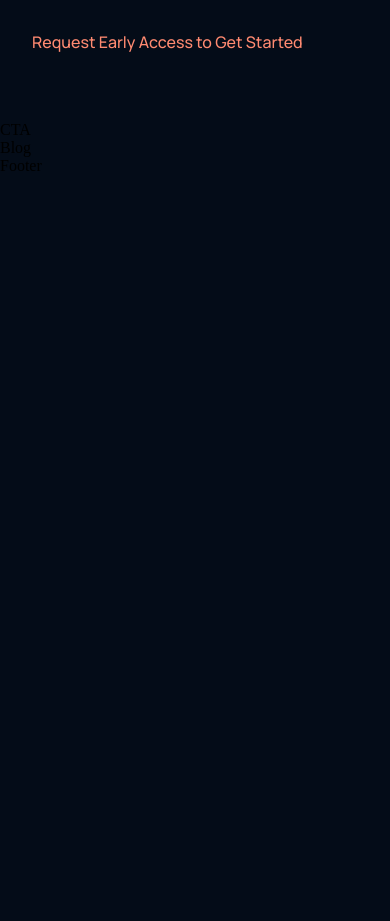
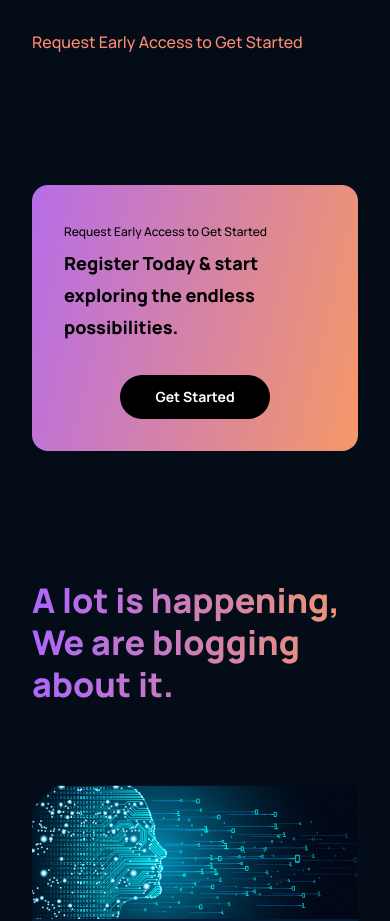
Before and after one commit to ritvitz07/React_App_1, a React (Create React App) app: page / in a window 390 px wide. Shown: the part 4140-5061 px from the top of the page. Before the commit the page ends 4315 px from the top, so only its background shows below. Built offline with nearby package versions, Linux system fonts and the light colour scheme.

Commit message:
commit_9

```diff
--- a/src/components/article/Article.jsx
+++ b/src/components/article/Article.jsx
@@ -1,12 +1,21 @@
 // it is a functional component
 
-import React from 'react'
-import './article.css'
+import React from 'react';
+import './article.css';
 
-const Article = () => {
+const Article = ({ imageUrl, date, title }) => {
   return (
-    <div>
-        Article
+    <div className='gpt3__blog-container_article'>
+      <div className='gpt3__blog-container_article-image'>
+        <img src={imageUrl} alt="blog_image" />
+      </div>
+      <div className='gpt3__blog-container_article-content'>
+        <div>
+          <p>{date}</p>
+          <h3>{title}</h3>
+        </div>
+        <p>Read Full Article</p>
+      </div>
     </div>
   )
 }
--- a/src/components/article/article.css
+++ b/src/components/article/article.css
@@ -0,0 +1,59 @@
+.gpt3__blog-container_article {
+    width: 100%;
+    height: 100%;
+
+    display: flex;
+    flex-direction: column;
+    background: var(--color-footer);
+}
+
+.gpt3__blog-container_article-image {
+    width: 100%;
+    height: 100%;
+    background: var(--color-bg);
+}
+
+.gpt3__blog-container_article-image img {
+    width: 100%;
+    height: 100%;
+}
+
+.gpt3__blog-container_article-content {
+    display: flex;
+    flex-direction: column;
+    justify-content: space-between;
+
+    padding: 1rem 1.5rem;
+    height: 100%;
+}
+
+.gpt3__blog-container_article-content p {
+    font-family: var(--font-family);
+    font-size: 11.65px;
+    font-weight: 700;
+    line-height: 35px;
+
+    color: #fff;
+}
+
+.gpt3__blog-container_article-content h3 {
+    font-family: var(--font-family);
+    font-size: 25.11px;
+    font-weight: 800;
+    line-height: 30.30px;
+
+    color: #fff;
+    margin-bottom: 5rem;
+    cursor: pointer;
+}
+
+.gpt3__blog-container_article-content p:last-child {
+    cursor: pointer;
+}
+
+@media screen and (max-width: 550px) {
+    .gpt3__blog-container_article-content h3 {
+        font-size: 18px;
+        line-height: 25p;
+    }
+}
--- a/src/components/cta/CTA.jsx
+++ b/src/components/cta/CTA.jsx
@@ -5,8 +5,14 @@ import './cta.css'
 
 const CTA = () => {
   return (
-    <div>
-        CTA
+    <div className='gpt3__cta'>
+      <div className='gpt3__cta-content'>
+        <p>Request Early Access to Get Started</p>
+        <h3>Register Today & start exploring the endless possibilities.</h3>
+      </div>
+      <div className='gpt3__cta-btn'>
+        <button type='button'>Get Started</button>
+      </div>
     </div>
   )
 }
--- a/src/components/cta/cta.css
+++ b/src/components/cta/cta.css
@@ -0,0 +1,84 @@
+.gpt3__cta {
+    display: flex;
+    justify-content: space-between;
+    align-items: center;
+    flex-direction: row;
+
+    padding: 2rem;
+    margin: 4rem;
+    border-radius: 1rem;
+    background: var(--gradient-bar);
+}
+
+/* .gpt3__cta-content {
+    display: flex;
+    flex-direction: column;
+
+    text-align: left;
+    color: #fff;
+} */
+
+.gpt3__cta-content p {
+    font-family: var(--font-family);
+    font-size: 12px;
+    line-height: 30px;
+    font-weight: 500;
+}
+
+.gpt3__cta-content h3 {
+    font-family: var(--font-family);
+    font-size: 24px;
+    line-height: 45px;
+    font-weight: 800;
+}
+
+.gpt3__cta-btn {
+    display: flex;
+    justify-content: center;
+    align-items: center;
+
+    margin-left: 2rem;
+}
+
+.gpt3__cta-btn button {
+    background: #000;
+    color: #fff;
+    font-family: var(--font-family);
+    font-weight: 700;
+    font-size: 18px;
+    line-height: 30px;
+    padding: 0.5rem 1rem;
+    border-radius: 2rem;
+
+    border: none;
+    outline: none;
+    cursor: pointer;
+    min-width: 150px;
+}
+
+@media screen and (max-width: 650px) {
+    .gpt3__cta {
+        flex-direction: column;
+    }
+
+    .gpt3__cta-btn {
+        margin: 2rem 0 0;
+    }
+}
+
+@media screen and (max-width: 550px) {
+    .gpt3__cta {
+        flex-direction: column;
+        margin: 4rem 2rem;
+    }
+
+    .gpt3__cta-content h3 {
+        font-size: 18px;
+        line-height: 32px;
+    }
+
+    .gpt3__cta-btn button {
+        font-size: 14px;
+        line-height: 28px;
+    }
+}
--- a/src/containers/blog/Blog.jsx
+++ b/src/containers/blog/Blog.jsx
@@ -1,10 +1,25 @@
 import React from 'react';
 import './blog.css';
+import {blog01, blog02, blog03, blog04, blog05} from './import';
+import { Article } from '../../components';
 
 const Blog = () => {
   return (
-    <div>
-        Blog
+    <div className='gpt3__blog section__padding' id='blog'>
+      <div className='gpt3__blog-heading'>
+        <h1 className='gradient__text'>A lot is happening, <br /> We are blogging about it.</h1>
+      </div>
+      <div className='gpt3__blog-container'>
+        <div className='gpt3__blog-container_groupA'>
+        <Article imageUrl={blog01} date="May 10, 2024" title="GPT-3 and Open  AI is the future. Let us exlore how it is?"/>
+        </div>
+        <div className='gpt3__blog-container_groupB'>
+        <Article imageUrl={blog02} date="May 10, 2024" title="GPT-3 and Open  AI is the future. Let us exlore how it is?"/>
+        <Article imageUrl={blog03} date="May 10, 2024" title="GPT-3 and Open  AI is the future. Let us exlore how it is?"/>
+        <Article imageUrl={blog04} date="May 10, 2024" title="GPT-3 and Open  AI is the future. Let us exlore how it is?"/>
+        <Article imageUrl={blog05} date="May 10, 2024" title="GPT-3 and Open  AI is the future. Let us exlore how it is?"/>
+        </div>
+      </div>
     </div>
   )
 }
--- a/src/containers/blog/blog.css
+++ b/src/containers/blog/blog.css
@@ -0,0 +1,77 @@
+.gpt3__blog {
+    display: flex;
+    flex-direction: column;
+}
+
+.gpt3__blog-heading {
+    width: 100%;
+    text-align: left;
+
+    margin-bottom: 5rem;
+}
+
+.gpt3__blog-heading h1 {
+    font-size: 62px;
+    line-height: 75px;
+    font-family: var(--font-family);
+    font-weight: 800;
+}
+
+.gpt3__blog-container {
+    display: flex;
+    flex-direction: row;
+}
+
+.gpt3__blog-container_groupA {
+    flex: 0.75;
+    margin-right: 2rem;
+}
+
+.gpt3__blog-container_groupB {
+    flex: 1;
+
+    display:grid;
+    grid-template-columns: repeat(2, 1fr);
+    grid-gap: 2rem;
+}
+
+@media screen and (max-width: 990px) {
+    .gpt3__blog-container {
+        flex-direction: column-reverse;
+    }
+
+    .gpt3__blog-container_groupA {
+        margin: 2rem 0;
+    }
+
+    .gpt3__blog-container_groupA .gpt3__blog-container_article {
+       width: 48%;
+    }
+
+    .gpt3__blog-container_groupA .gpt3__blog-container_article-image {
+        height: 250px;
+    }
+}
+
+@media screen and (max-width: 700px) {
+    .gpt3__blog-container_groupB {
+        grid-template-columns: repeat(1, 1fr);
+    }
+
+    .gpt3__blog-container_groupA .gpt3__blog-container_article  {
+       width: 100%;
+    }
+
+    .gpt3__blog-heading h1 {
+        font-size: 46px;
+        line-height: 52px;
+    }
+}
+
+@media screen and (max-width: 550px) {
+    .gpt3__blog-heading h1 {
+        font-size: 34px;
+        line-height: 42px;
+    }
+
+}
--- /dev/null
+++ b/src/containers/blog/import.js
@@ -0,0 +1,13 @@
+import blog01 from '../../assets/blog01.png';
+import blog02 from '../../assets/blog02.png';
+import blog03 from '../../assets/blog03.png';
+import blog04 from '../../assets/blog04.png';
+import blog05 from '../../assets/blog05.png';
+
+export {
+    blog01,
+    blog02,
+    blog03,
+    blog04,
+    blog05
+}
```
